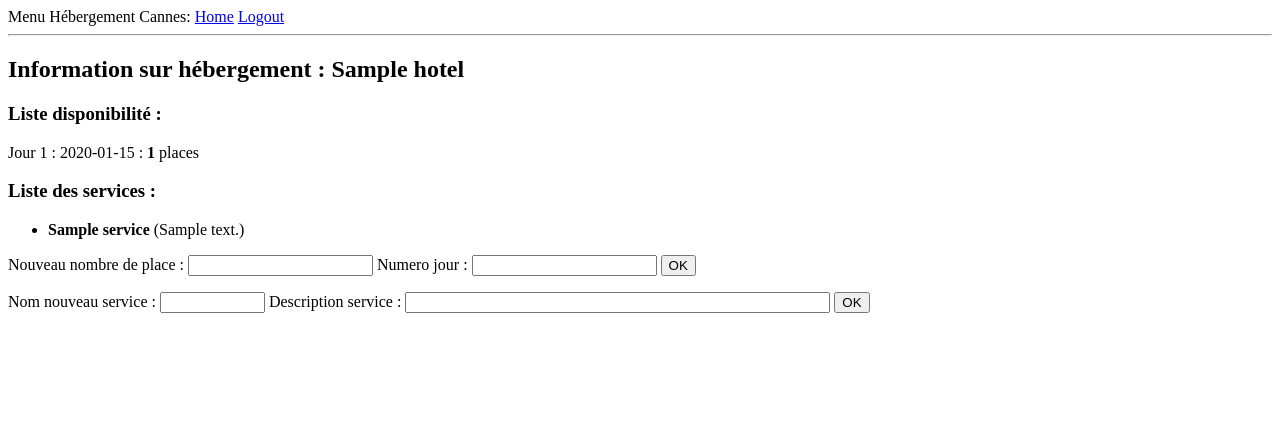
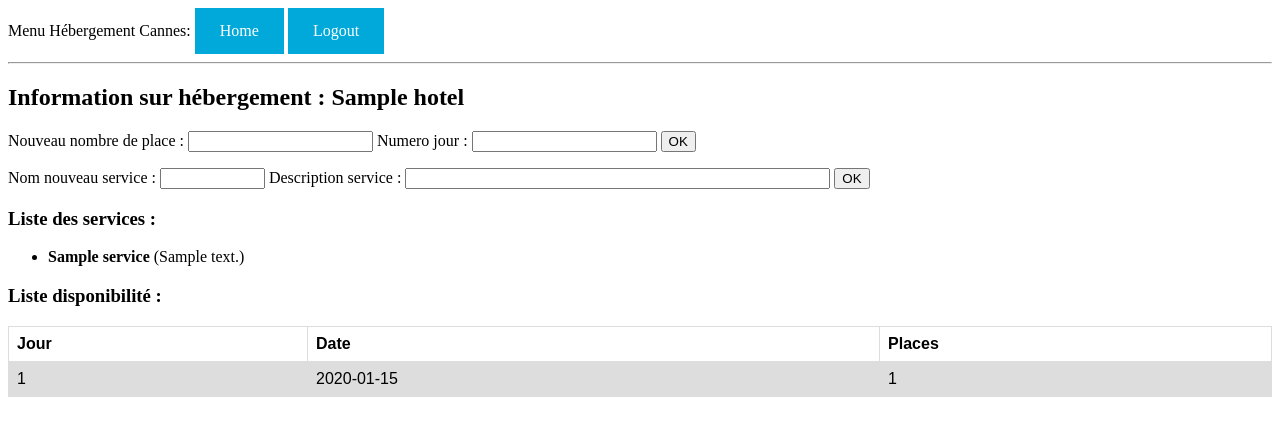
Before and after one commit to GenesisVie/Cannes_a_peche, a Flask app: page /hotel/1 in a window 1280 px wide. Shown: the top 436 px of the page. Run offline with Flask 2, Linux system fonts and the light colour scheme; a user stored in the database is signed in; tables that the repository leaves empty hold one stand-in row (values such as "Sample post").

Commit message:
affectation invité, listing daté, maj place + CSS

```diff
--- a/gestionH/app/forms.py
+++ b/gestionH/app/forms.py
@@ -27,8 +27,10 @@ class NewService(FlaskForm):
 
 class AssignForm(FlaskForm):
     hotel = StringField('Nom hotel choisi :', validators=[DataRequired()])
-    date_deb = DateField('Date début :', default=date(2018, 5, 8),
+    date_deb = DateField('Date début :', format='%Y-%m-%d',
+                         default=date(2018, 5, 8),
                          validators=[DataRequired()])
-    date_fin = DateField('Date fin :', default=date(2018, 5, 8),
+    date_fin = DateField('Date fin :', format='%Y-%m-%d',
+                         default=date(2018, 5, 19),
                          validators=[DataRequired()])
     submit = SubmitField('OK')
--- a/gestionH/app/models.py
+++ b/gestionH/app/models.py
@@ -60,7 +60,7 @@ class Place(db.Model):
     hotel_id = db.Column(db.Integer, db.ForeignKey('hotel.id'))
 
     def __repr__(self):
-        return f'<Place {self.nbr_pl}><Date {self.date}>'
+        return f'{self.nbr_pl}|{self.date}'
 
     @staticmethod
     def change_pl(nbr_pl, date, hotel):
--- a/gestionH/app/routes.py
+++ b/gestionH/app/routes.py
@@ -2,9 +2,9 @@ from app import app, db
 from flask import render_template, flash, redirect, url_for, request
 from app.forms import LoginForm, PlaceForm, NewService, AssignForm
 from flask_login import current_user, login_user, logout_user, login_required
-from app.models import User, Hotel, Service, Pro, Assign
+from app.models import User, Hotel, Service, Pro, Assign, Place
 from werkzeug.urls import url_parse
-
+import datetime
 
 @app.route('/', methods=['GET', 'POST'])
 @app.route('/index', methods=['GET', 'POST'])
@@ -100,8 +100,17 @@ def assignement(nom):
 
     if form.validate_on_submit():
         if validation_hotel(form.hotel.data):
-            a = Assign(pro_name=nom, hotel_name=form.hotel.data)
+            a = Assign(pro_name=nom, hotel_name=form.hotel.data,
+                       date_deb=form.date_deb.data,
+                       date_fin=form.date_fin.data)
             db.session.add(a)
+            h_modif = Hotel.query.filter_by(name=form.hotel.data).first()
+            for h in h_modif.places:
+                if h.date >= form.date_deb.data and h.date <= form.date_fin.data:
+                    h.nbr_pl -= 1
+                    if h.nbr_pl < 0:
+                        h.nbr_pl = 0
+                        flash('Plus de places dans cet hébergement')
             db.session.commit()
             return redirect('/assign')
         else:
--- a/gestionH/app/templates/assignement.html
+++ b/gestionH/app/templates/assignement.html
@@ -6,6 +6,9 @@
 {{ message }}
 {% for h in hotels %}
   <p>{{ h.name }} // {{ h.type }} ({{ h.numb_place }})</p>
+    {% for pl in h.places %}
+      <p>Jour {{ pl.id }} : {{ pl.date }} : <b>{{ pl.nbr_pl }}</b> places</p>
+    {% endfor %}
 {% endfor %}
 <form action="" method="post">
   {{ form.hidden_tag() }}
--- a/gestionH/app/templates/hotel.html
+++ b/gestionH/app/templates/hotel.html
@@ -1,17 +1,35 @@
 {% extends "base.html" %}
 
 {% block content %}
+<style>
+table {
+    font-family: arial, sans-serif;
+    border-collapse: collapse;
+    width: 100%;
+}
+
+td, th {
+    border: 1px solid #dddddd;
+    text-align: left;
+    padding: 8px;
+}
+
+tr:nth-child(even) {
+    background-color: #dddddd;
+}
+a:link, a:visited {
+    background-color: #01A9DB;
+    color: white;
+    padding: 14px 25px;
+    text-align: center;
+    text-decoration: none;
+    display: inline-block;
+}
+a:hover, a:active {
+    background-color: red;
+}
+</style>
   <h2>Information sur hébergement : {{ hotel.name }}</h2>
-  <h3>Liste disponibilité :</h3>
-  {% for pl in hotel.places %}
-    <p>Jour {{ pl.id }} : {{ pl.date }} : <b>{{ pl.nbr_pl }}</b> places</p>
-  {% endfor %}
-  <h3>Liste des services :</h3>
-  {% for s in hotel.services %}
-    <ul>
-      <li><b>{{ s.name }}</b> ({{ s.descr }})</li>
-    </ul>
-  {% endfor %}
   <form action="" method="post">
     {{ form.hidden_tag() }}
     <p>
@@ -32,4 +50,24 @@
       {{ forms.submit() }}
     </p>
   </form>
+  <h3>Liste des services :</h3>
+  {% for s in hotel.services %}
+    <ul>
+      <li><b>{{ s.name }}</b> ({{ s.descr }})</li>
+    </ul>
+  {% endfor %}
+  <h3>Liste disponibilité :</h3>
+  <table style="width:100%">
+    <tr>
+      <th>Jour</th>
+      <th>Date</th>
+      <th>Places</th>
+    </tr>
+    {% for pl in hotel.places %}
+      <tr>
+        <td>{{ pl.id }}</td>
+        <td>{{ pl.date }}</td>
+        <td>{{ pl.nbr_pl }}</td>
+      </tr>
+    {% endfor %}
 {% endblock %}
```
Also changed, not shown: gestionH/app/templates/assign.html (+30 -1 lines), gestionH/app/templates/index.html (+14 -0 lines), gestionH/app/templates/login.html (+14 -0 lines), gestionH/app.db.
